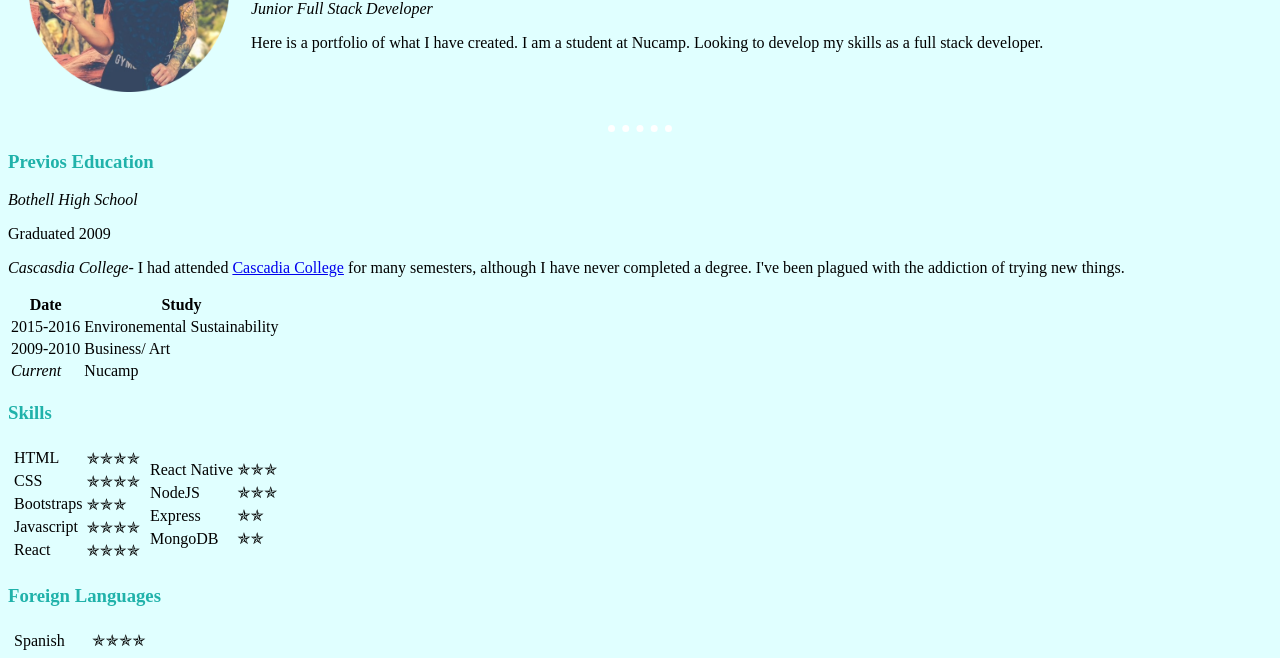
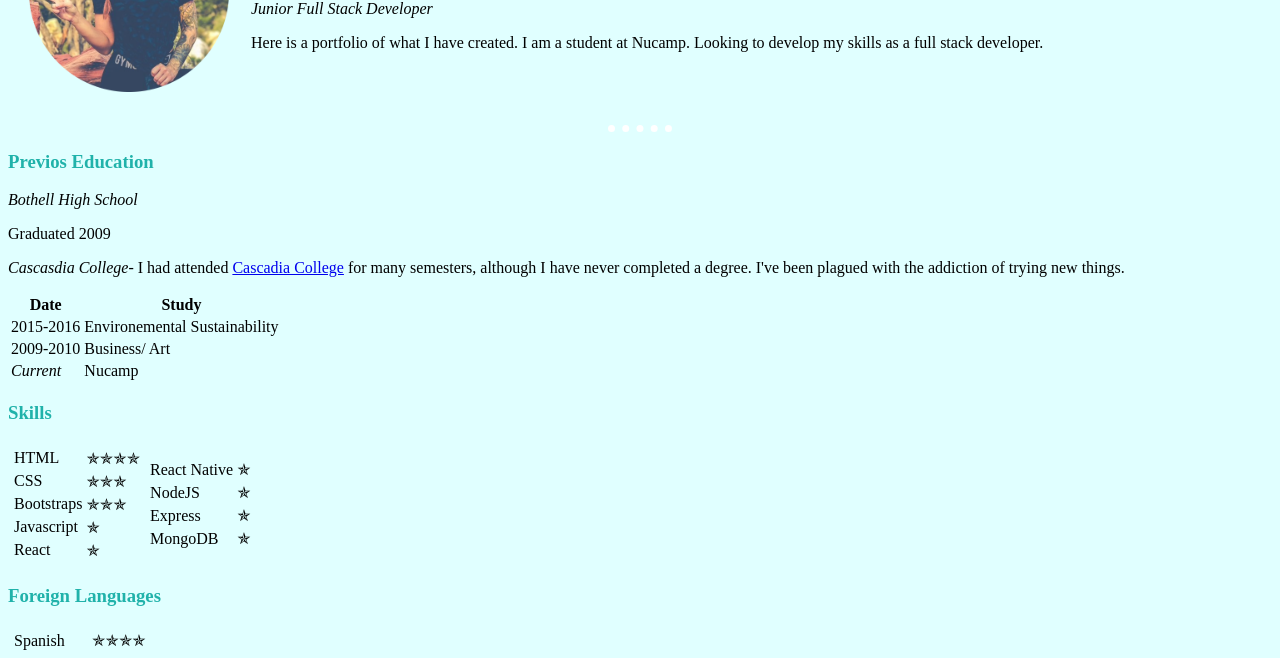
Before and after one commit to St-Jermyn/VisionSite, a plain HTML site: page index.html in a window 1280 px wide. Shown: the part 137-795 px from the top of the page. Drawn offline with Linux system fonts and the light colour scheme.

Commit message:
Add files via upload

```diff
--- a/index.html
+++ b/index.html
@@ -55,7 +55,7 @@
               </tr>
               <tr>
                 <td>CSS</td>
-                <td>✯✯✯✯</td>
+                <td>✯✯✯</td>
               </tr>
               <tr>
                 <td>Bootstraps</td>
@@ -63,11 +63,11 @@
               </tr>
               <tr>
                 <td>Javascript</td>
-                <td>✯✯✯✯</td>
+                <td>✯</td>
               </tr>
               <tr>
                 <td>React</td>
-                <td>✯✯✯✯</td>
+                <td>✯</td>
               </tr>
 
             </table>
@@ -76,19 +76,19 @@
             <table>
               <tr>
                 <td>React Native</td>
-                <td>✯✯✯</td>
+                <td>✯</td>
               </tr>
               <tr>
                 <td>NodeJS</td>
-                <td>✯✯✯</td>
+                <td>✯</td>
               </tr>
               <tr>
                 <td>Express</td>
-                <td>✯✯</td>
+                <td>✯</td>
               </tr>
               <tr>
                 <td>MongoDB</td>
-                <td>✯✯</td>
+                <td>✯</td>
               </tr>
             </table>
 
```
